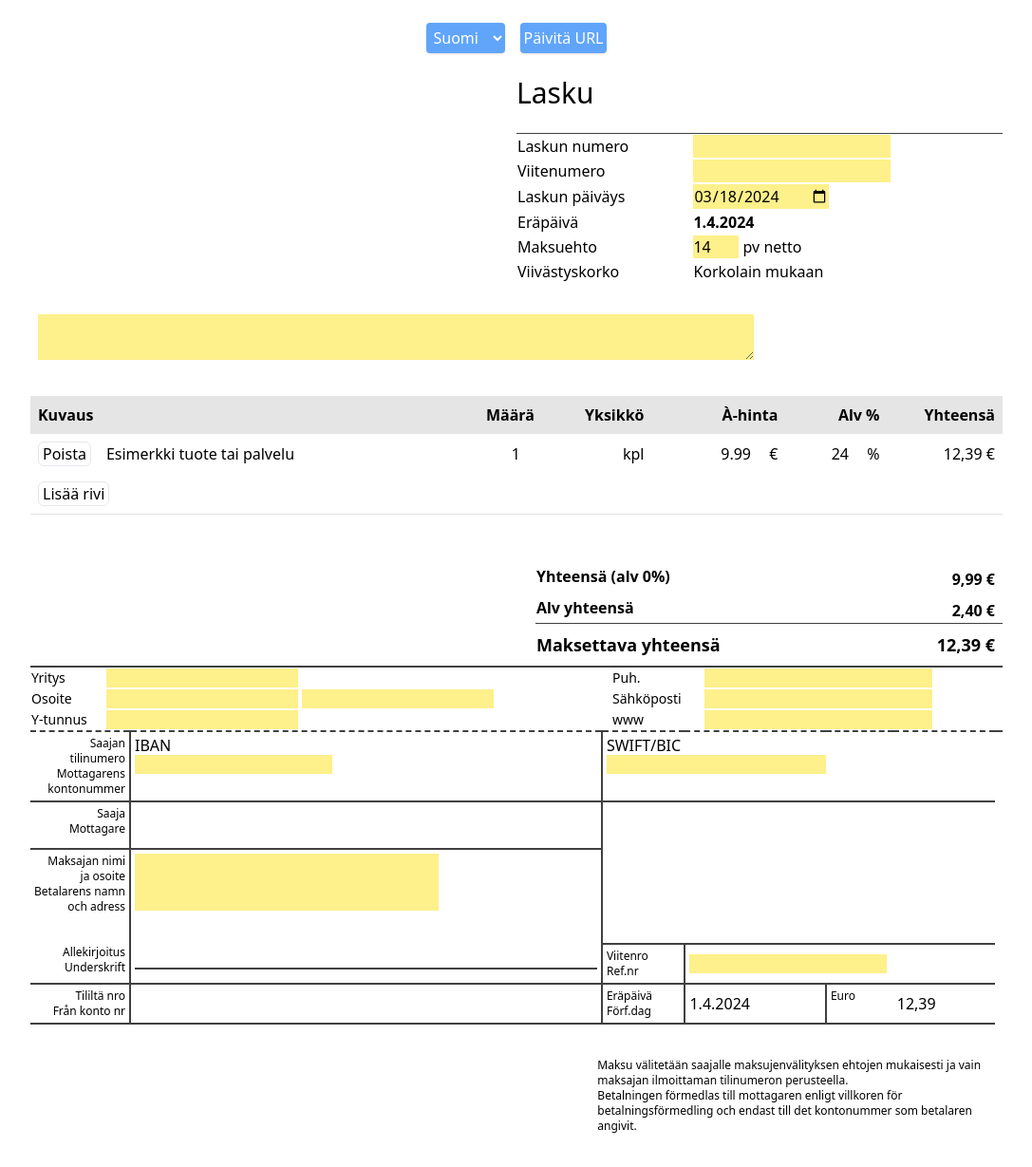
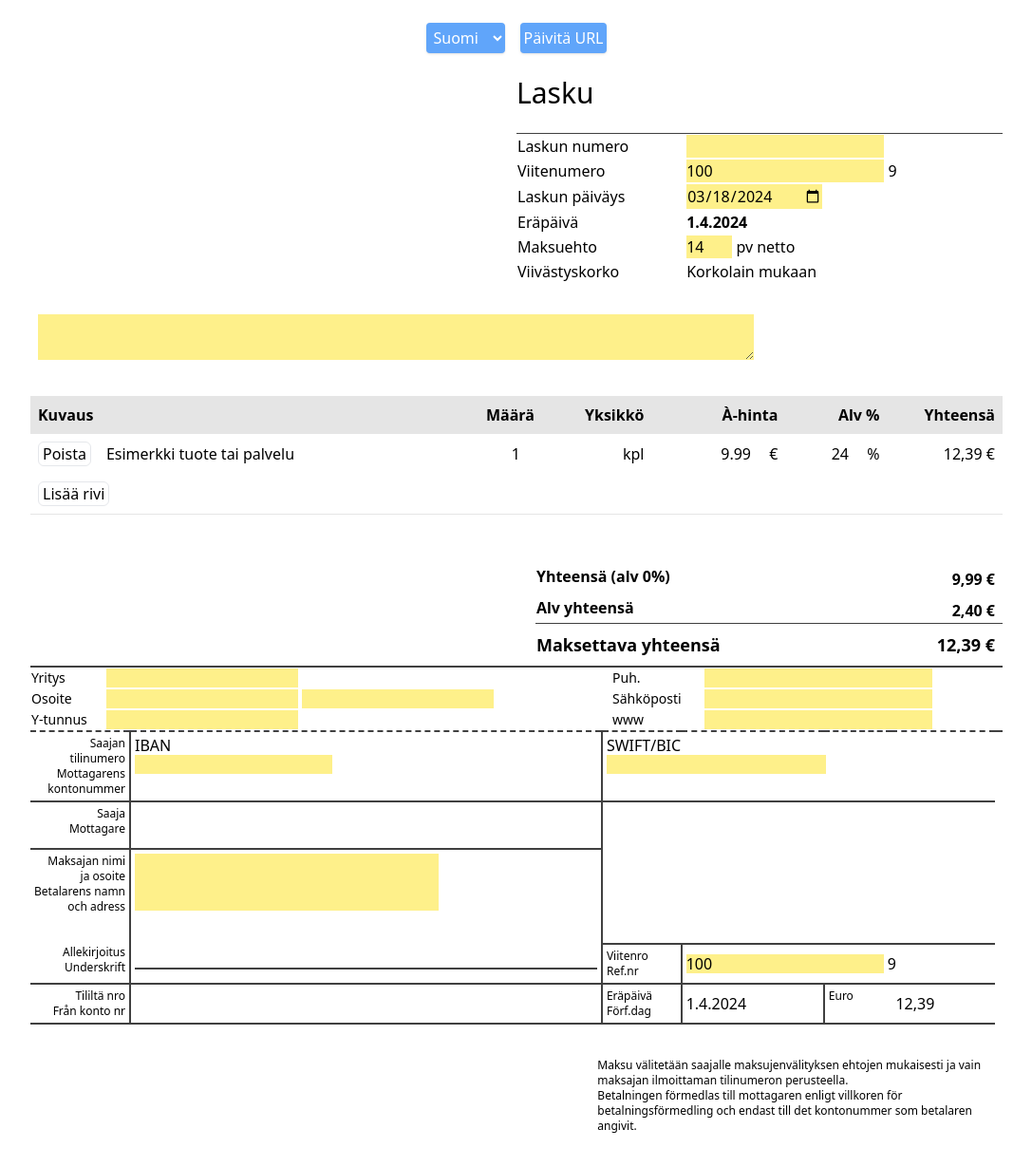
Before and after one commit to friskenstein/laskupohja, a SvelteKit app: page / in a window 1280 px wide. Shown: the whole page at 95% size, without its empty margins (96-1183 px from the left). Built offline with nearby package versions, Linux system fonts and the light colour scheme.

Commit message:
Bank reference numbers

```diff
--- a/src/components/HeaderFin.svelte
+++ b/src/components/HeaderFin.svelte
@@ -1,6 +1,7 @@
 <script lang="ts">
 	import type { State } from '../types/state'
 	import { calculateDueDate } from '$lib/dueDate'
+	import { refChecksum } from '$lib/refChecksum'
 
 	export let state: State
 </script>
@@ -27,9 +28,13 @@
 					<td>
 						<input
 							type="text"
-							class="w-52 bg-yellow-200 print:bg-white"
+							class="w-52 bg-yellow-200 print:hidden invalid:bg-red-300"
 							bind:value={state.reference}
+							required
+							pattern="[1-9]\d{'{'}2,18{'}'}"
 						/>
+						<span class="print:hidden">{refChecksum(state.reference)}</span>
+						<span class="hidden print:inline">{state.reference}{refChecksum(state.reference)}</span>
 					</td>
 				</tr>
 				<tr>
--- a/src/components/PaymentDetailsFin.svelte
+++ b/src/components/PaymentDetailsFin.svelte
@@ -3,6 +3,7 @@
 	import { calculateDueDate } from '$lib/dueDate'
 	import type { Item } from '../types/item'
 	import type { State } from '../types/state'
+	import { refChecksum } from '$lib/refChecksum'
 
 	export let state: State
 	export let items: Item[]
@@ -117,7 +118,15 @@
 				Ref.nr
 			</td>
 			<td class="border-b-2 border-neutral-700 p-1" colspan="3">
-				<input type="text" class="w-52 bg-yellow-200 print:bg-white" bind:value={state.reference} />
+				<input
+					type="text"
+					class="w-52 bg-yellow-200 print:hidden invalid:bg-red-300"
+					bind:value={state.reference}
+					required
+					pattern="[1-9]\d{'{'}2,18{'}'}"
+				/>
+				<span class="print:hidden">{refChecksum(state.reference)}</span>
+				<span class="hidden print:inline">{state.reference}{refChecksum(state.reference)}</span>
 			</td>
 		</tr>
 		<tr>
--- /dev/null
+++ b/src/lib/refChecksum.ts
@@ -0,0 +1,7 @@
+export function refChecksum(reference: string): number {
+	// TODO: add validation - return empty string if invalid
+	return 10 - reference.split('').reverse().reduce((acc, c, i) => {
+		const mult = i % 3 === 0 ? 7 : i % 3 === 1 ? 3 : 1
+		return acc + parseInt(c) * mult
+	}, 0) % 10
+}
--- a/src/routes/+page.svelte
+++ b/src/routes/+page.svelte
@@ -11,7 +11,7 @@
 
 	let state: State = {
 		invoiceNumber: $page.url.searchParams.get('invoiceNumber') ?? '',
-		reference: $page.url.searchParams.get('reference') ?? '',
+		reference: $page.url.searchParams.get('reference') ?? '100',
 		invoiceDate: today.toISOString().slice(0, 10) ?? '',
 		dueDays: $page.url.searchParams.get('dueDays') ?? '14', // NOTE: invoiceDate + dueDays = dueDate
 		note: $page.url.searchParams.get('note') ?? '',
```
Also changed, not shown: 1 other file (tests, documents, lock files or other folders).
